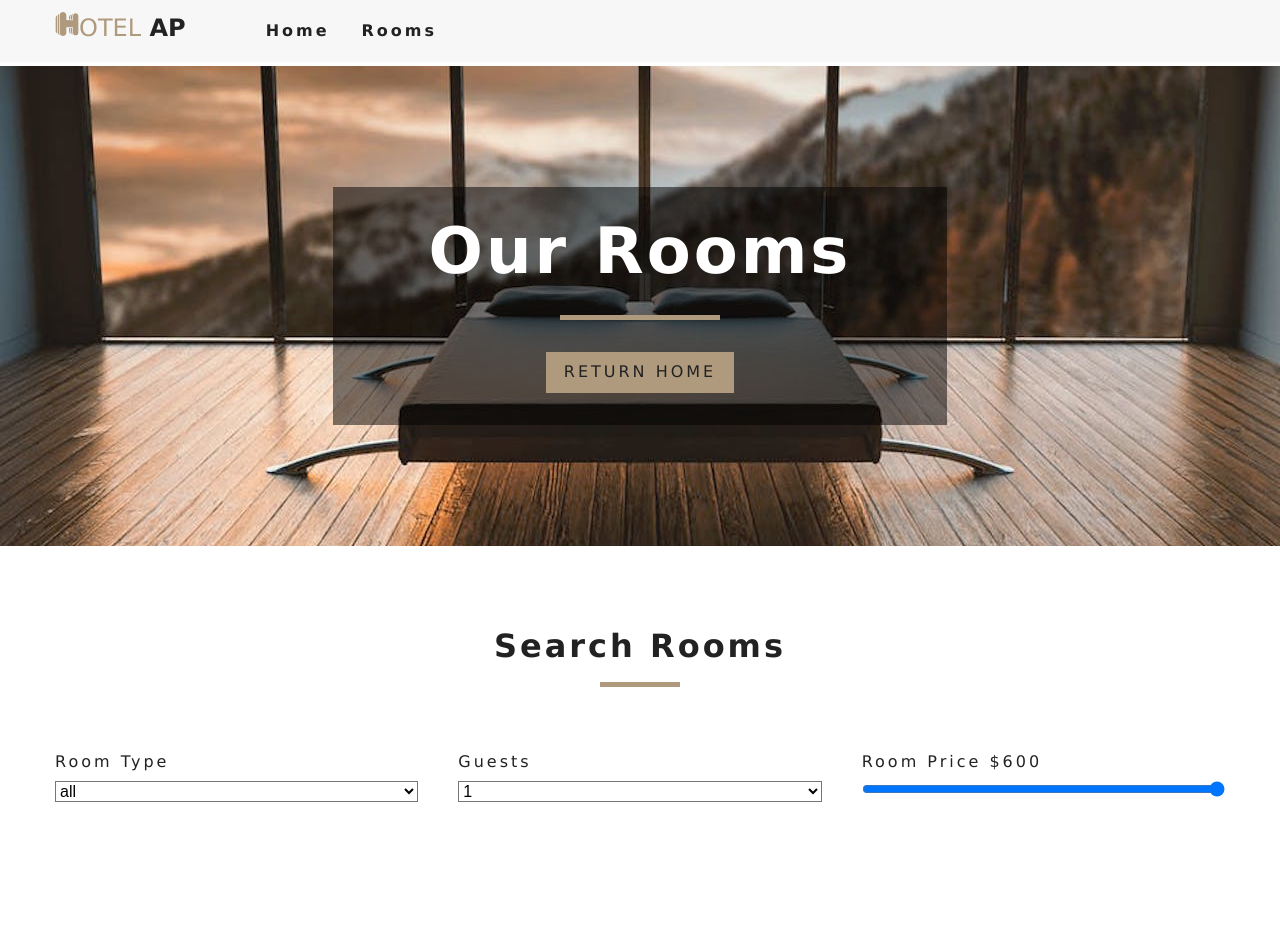
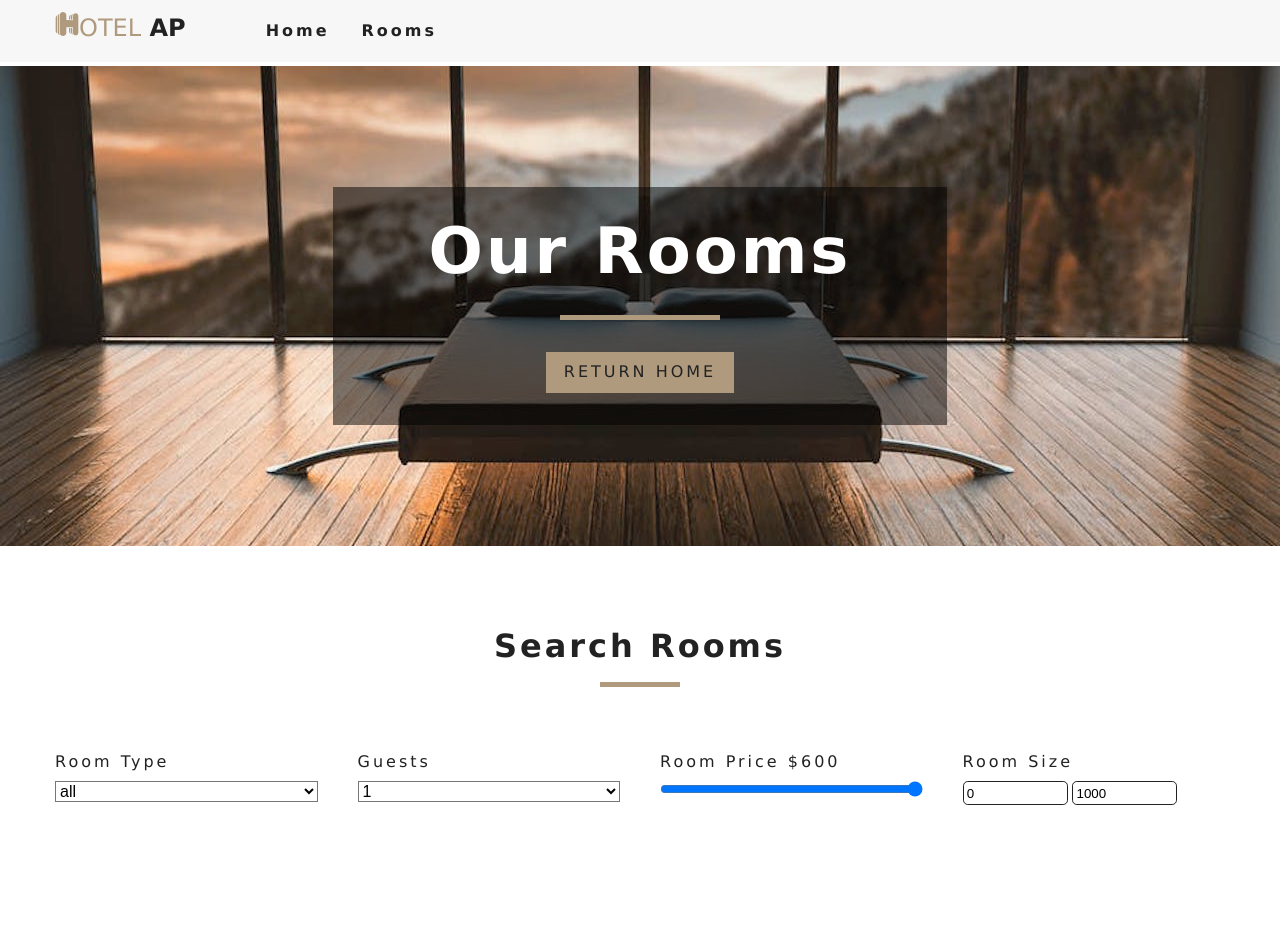
Before and after one commit to eldarcelik/hotel-ap, a React (Create React App) app: page /rooms in a window 1280 px wide. Shown: the top 952 px of the page. Built offline with nearby package versions, Linux system fonts and the light colour scheme.

Commit message:
Finished filtering rooms by size

```diff
--- a/src/Context.js
+++ b/src/Context.js
@@ -94,6 +94,9 @@ function RoomProvider(props) {
         // filter by price
         tempRooms = tempRooms.filter(room => room.price <= price)
 
+        // filter by size
+        tempRooms = tempRooms.filter(room => room.size >= minSize && room.size <= maxSize)
+
         // change state with filtered rooms
         setData(prevData => ({
             ...prevData,
--- a/src/components/RoomsFilter.js
+++ b/src/components/RoomsFilter.js
@@ -17,7 +17,7 @@ export default function RoomsFilter() {
         // every time when filters change call this function to change parametars in context and filter rooms
         filterRooms()
 
-    }, [type, capacity, price])
+    }, [type, capacity, price, minSize, maxSize])
 
     useEffect(() => {
         // set filters to default every time it mounts
@@ -29,8 +29,8 @@ export default function RoomsFilter() {
                 price,
                 minPrice,
                 maxPrice,
-                minSize: 0,
-                maxSize: 0,
+                minSize,
+                maxSize,
                 breakfast: false,
                 pets: false,
             }))
@@ -70,7 +70,7 @@ export default function RoomsFilter() {
                         {types}
                     </select>
                 </div>
-                {/* end select type */}
+                {/* end of select type */}
 
                 {/* guests */}
                 <div className="form-group">
@@ -85,7 +85,7 @@ export default function RoomsFilter() {
                         {people}
                     </select>
                 </div>
-                {/* end guests */}
+                {/* end of guests */}
 
                 {/* room price */}
                 <div className="form-group">
@@ -101,7 +101,31 @@ export default function RoomsFilter() {
                         onChange={handleChange}
                     />
                 </div>
-                {/* end room price */}
+                {/* end of room price */}
+
+                {/* size */}
+                <div className="form-group">
+                    <label htmlFor="size">room size</label>
+                    <div className="size-inputs">
+                        <input
+                            name="minSize"
+                            id="size"
+                            type="number"
+                            className="size-input"
+                            value={minSize}
+                            onChange={handleChange}
+                        />
+                        <input
+                            name="maxSize"
+                            id="size"
+                            type="number"
+                            className="size-input"
+                            value={maxSize}
+                            onChange={handleChange}
+                        />
+                    </div>
+                </div>
+                {/* end of size */}
             </form>
         </section>
     )
```
